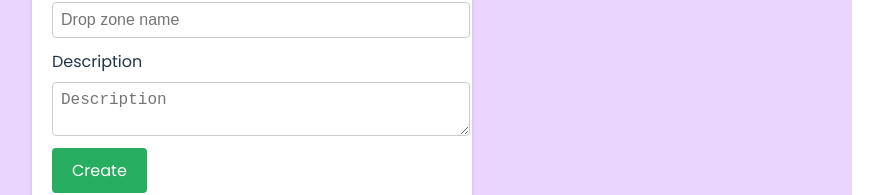
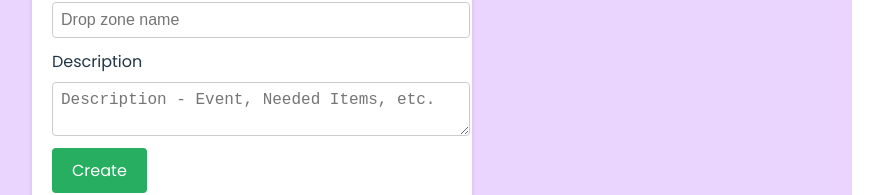
Before and after one commit to harshinilaks/cloud-donation-platform-frontend, a React (Vite) app: page / in a window 1280 px wide. Shown: the part 286-481 px from the top of the page, without its empty margins (8-891 px from the left). Built offline with nearby package versions, Linux system fonts and the light colour scheme; no server answers.

Commit message:
description placeholder

```diff
--- a/src/DropZoneForm.jsx
+++ b/src/DropZoneForm.jsx
@@ -68,7 +68,7 @@ export default function DropZoneForm() {
         <textarea
           value={description}
           onChange={(e) => setDescription(e.target.value)}
-          placeholder="Description"
+          placeholder="Description - Event, Needed Items, etc."
           style={{
             width: "100%", // fill the form container
             padding: "8px",
```
